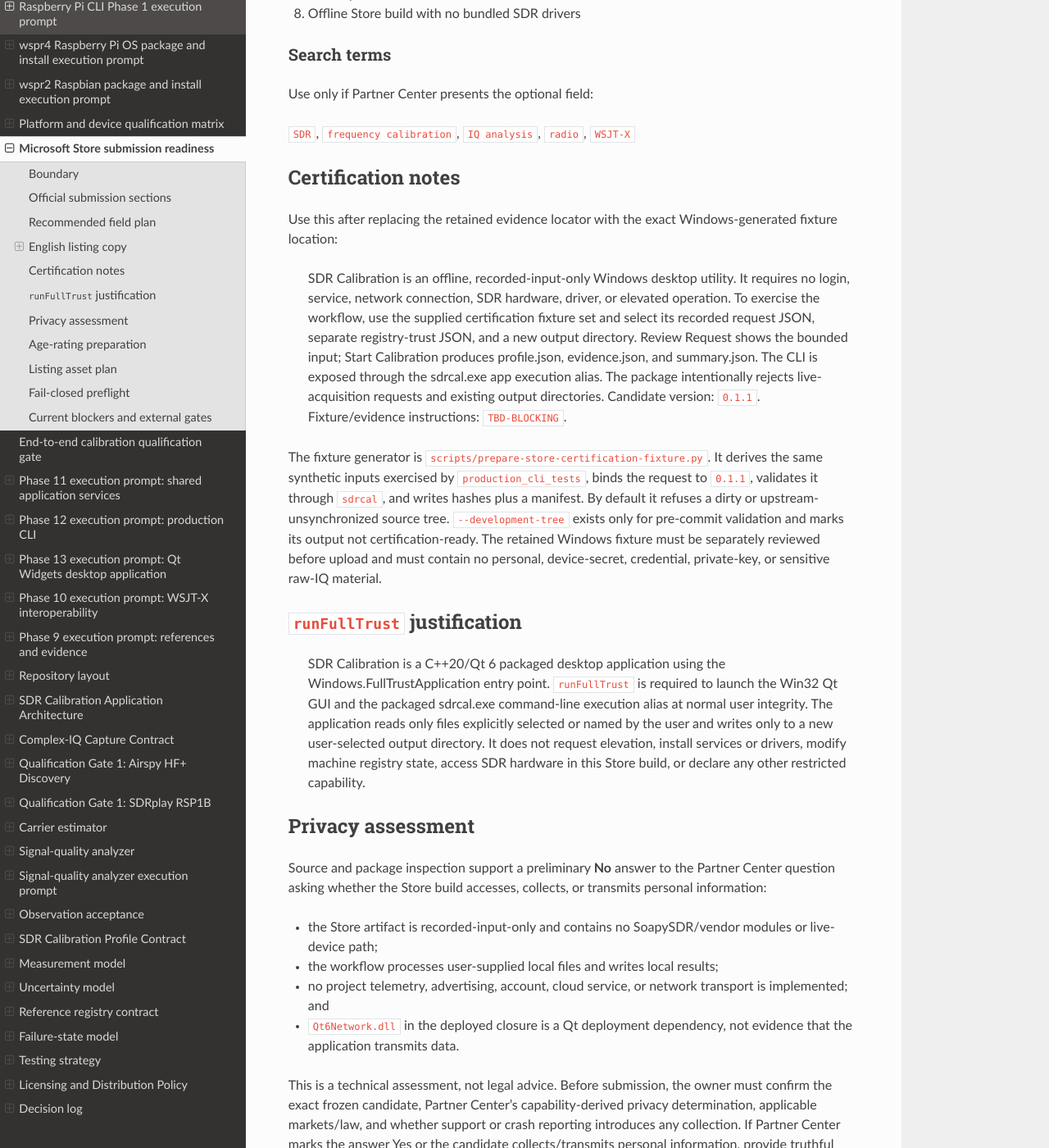
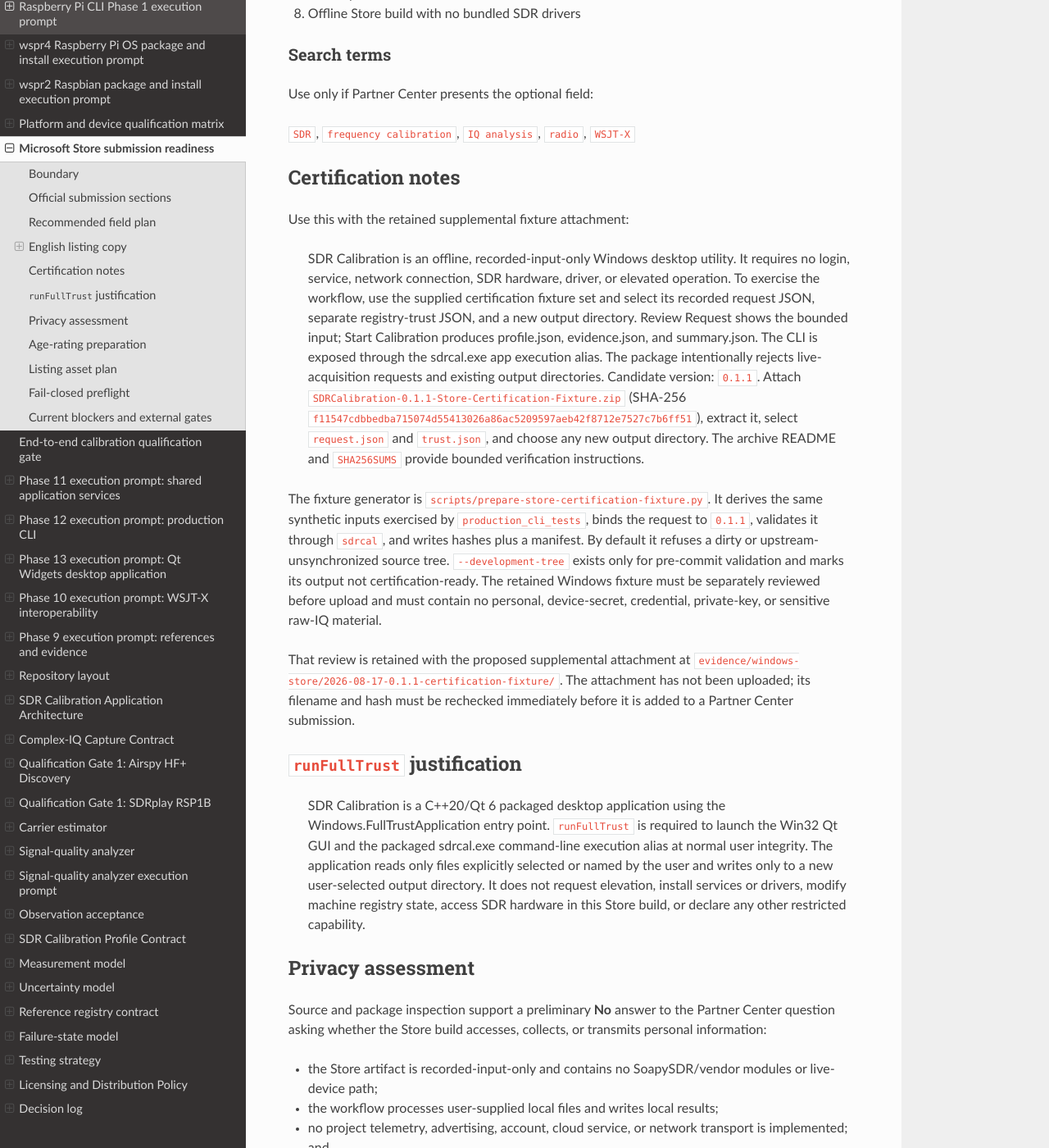
Before and after one commit to lbussy/SDR-Calibration, a Sphinx documentation site: the page built from docs/development/windows-store-submission-readiness.md, in a window 1280 px wide and 1400 px high, scrolled down 2990 px. Shown: the whole window at 82% size. Built offline with Sphinx 7.4.7 and the Read the Docs theme 3.1.0, drawn with Linux system fonts in a browser that asks for light colours; some of the changed text lies outside the part shown.

Commit message:
Retain Store certification fixture

```diff
--- a/docs/development/windows-store-submission-readiness.md
+++ b/docs/development/windows-store-submission-readiness.md
@@ -125,8 +125,7 @@
 
 ## Certification notes
 
-Use this after replacing the retained evidence locator with the exact
-Windows-generated fixture location:
+Use this with the retained supplemental fixture attachment:
 
 > SDR Calibration is an offline, recorded-input-only Windows desktop utility.
 > It requires no login, service, network connection, SDR hardware, driver, or
@@ -136,7 +135,12 @@
 > Calibration produces profile.json, evidence.json, and summary.json. The CLI is
 > exposed through the sdrcal.exe app execution alias. The package intentionally
 > rejects live-acquisition requests and existing output directories. Candidate
-> version: `0.1.1`. Fixture/evidence instructions: `TBD-BLOCKING`.
+> version: `0.1.1`. Attach
+> `SDRCalibration-0.1.1-Store-Certification-Fixture.zip` (SHA-256
+> `f11547cdbbedba715074d55413026a86ac5209597aeb42f8712e7527c7b6ff51`),
+> extract it, select `request.json` and `trust.json`, and choose any new output
+> directory. The archive README and `SHA256SUMS` provide bounded verification
+> instructions.
 
 The fixture generator is `scripts/prepare-store-certification-fixture.py`. It
 derives the same synthetic inputs exercised by `production_cli_tests`, binds
@@ -146,6 +150,11 @@
 output not certification-ready. The retained Windows fixture must be separately
 reviewed before upload and must contain no personal, device-secret, credential,
 private-key, or sensitive raw-IQ material.
+
+That review is retained with the proposed supplemental attachment at
+`evidence/windows-store/2026-08-17-0.1.1-certification-fixture/`. The attachment
+has not been uploaded; its filename and hash must be rechecked immediately
+before it is added to a Partner Center submission.
 
 ## `runFullTrust` justification
 
@@ -221,21 +230,21 @@
 
 ## Fail-closed preflight
 
-- [ ] Exact frozen revision and version exceed the prior development candidate.
-- [ ] Clean synchronized native Windows build and all hardware-free tests pass.
-- [ ] Package identity, publisher, architecture, version, and sole capability
+- [x] Exact Store candidate revision and version exceed the prior development candidate.
+- [x] Clean synchronized native Windows build and all hardware-free tests pass.
+- [x] Package identity, publisher, architecture, version, and sole capability
       match this packet.
-- [ ] MakeAppx, unpack, payload, runtime, license, corresponding-source, and
+- [x] MakeAppx, unpack, payload, runtime, license, corresponding-source, and
       hash evidence pass for the exact upload.
-- [ ] Windows App Certification Kit result is retained or an explicit reason
+- [x] Windows App Certification Kit result is retained or an explicit reason
       for omission is reviewed.
-- [ ] Certification fixture is deterministic, synthetic, non-sensitive, and
+- [x] Certification fixture is deterministic, synthetic, non-sensitive, and
       independently reviewed.
 - [x] Four exact-candidate screenshots pass privacy and
       claim review.
 - [ ] Owner approves price, markets, audience, discoverability, category,
       language, privacy answer/policy, support channel, and age-rating answers.
-- [ ] Listing copy, certification notes, and `runFullTrust` justification match
+- [x] Listing copy, certification notes, and `runFullTrust` justification match
       the exact package behavior.
 - [ ] Publishing is held for manual owner action.
 - [ ] Partner Center package validation passes.
@@ -256,9 +265,11 @@
 3. Four exact-candidate screenshots derived from the clean synchronized fixture
    on `ecm-mule` are retained with hashes, dimensions, and privacy review. They
    have not been uploaded to Partner Center.
-4. Owner selections for commercial availability, category, privacy, support,
+4. The deterministic certification fixture attachment is retained and
+   independently reviewed, but it has not been uploaded.
+5. Owner selections for commercial availability, category, privacy, support,
    age rating, and manual publishing hold are not recorded.
-5. Package upload, certification submission, Microsoft signing, Store delivery,
+6. Package and fixture upload, certification submission, Microsoft signing, Store delivery,
    clean-host Store lifecycle, and MSI migration/coexistence remain open and
    separately authorized.
 
```
Also changed, not shown: docs/development/release-candidate-readiness.md (+11 -8 lines), docs/development/status.md (+4 -2 lines), evidence/windows-store/2026-08-17-0.1.1-certification-fixture/README.md (added), 2 other files.
